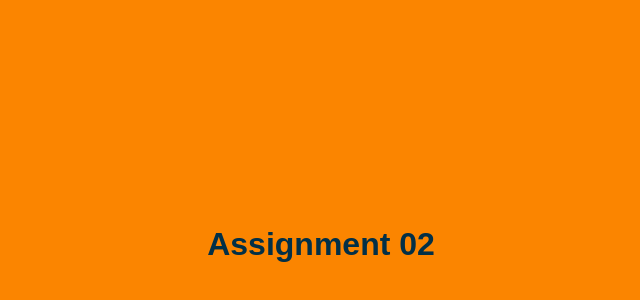
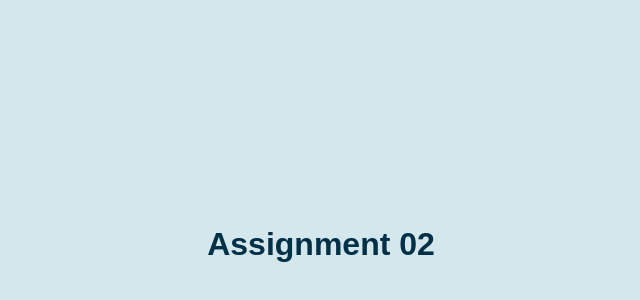
Before and after one commit to irm1005-itec1005-fall-2023/assignment-02-HaneenDwaier, a plain HTML site: page index.html in a window 1280 px wide. Shown: the part 156-456 px from the top of the page, without its empty margins (319-959 px from the left). Drawn offline with Linux system fonts and the light colour scheme.

Commit message:
yoga studio

```diff
--- a/style.css
+++ b/style.css
@@ -5,7 +5,7 @@
 
 body {
   font-family: Arial, Helvetica, sans-serif;
-  background-color: #fb8500;
+  background-color: #d3e7ed;
   display: flex;
   justify-content: center;
   align-items: center;
```
